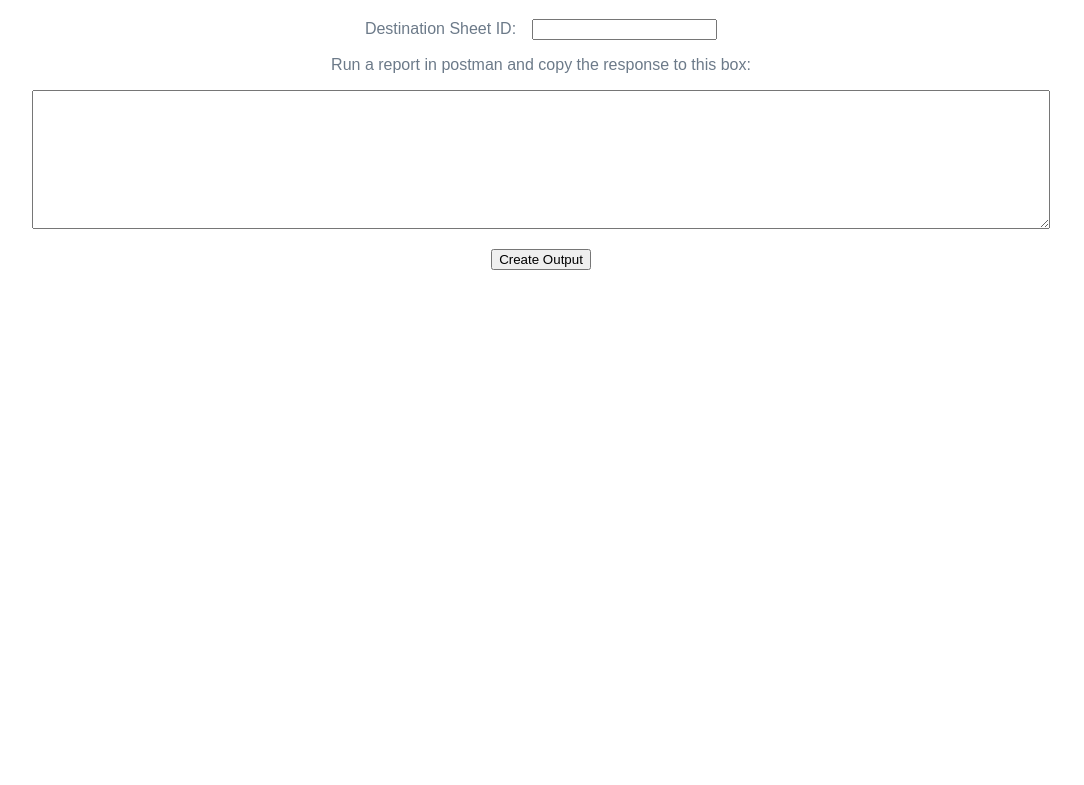
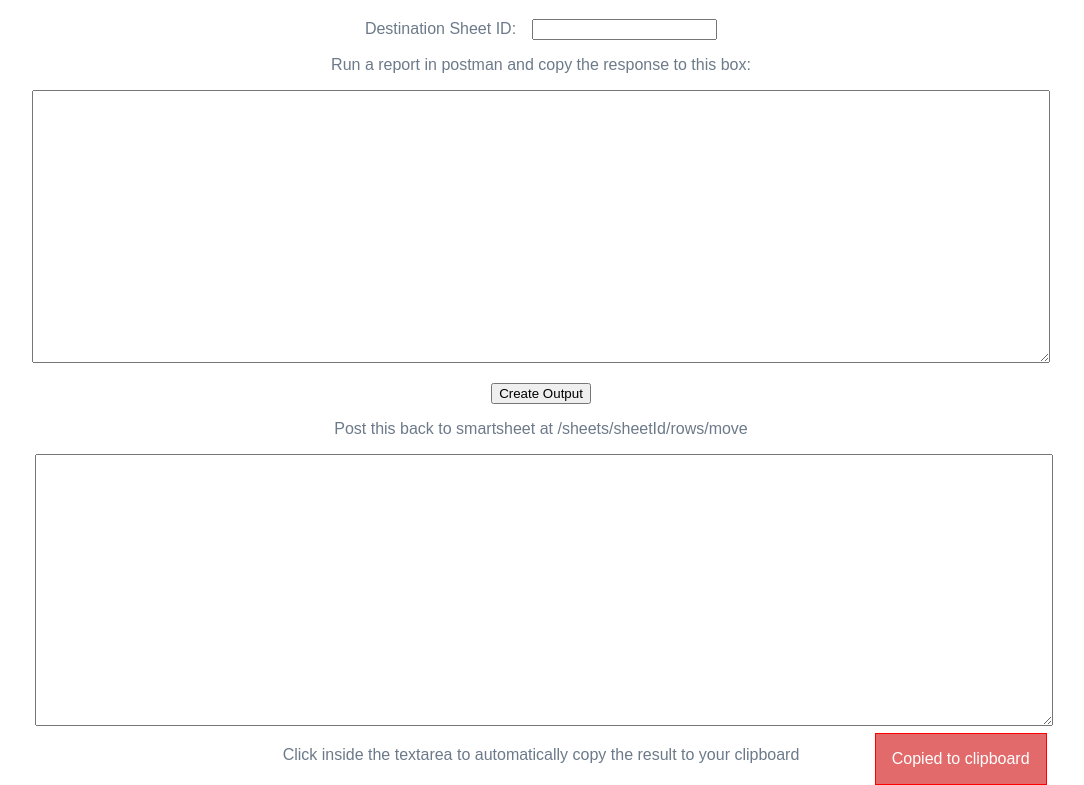
Before and after one commit to JamieDixon/postman-generator, a React app: page / in a window 1280 px wide. Shown: the part 61-846 px from the top of the page, without its empty margins (99-1183 px from the left). Before the commit the page ends 800 px from the top, so only its background shows below. Built offline with nearby package versions, Linux system fonts and the light colour scheme.

Commit message:
Add notice when result copied to clipboard

```diff
--- a/src/index.js
+++ b/src/index.js
@@ -8,6 +8,7 @@ function App() {
   const [input, setInput] = useState("");
   const [output, setOutput] = useState("");
   const [sheetId, setSheetId] = useState("");
+  const [copied, setCopied] = useState(true);
   const outputRef = useRef(null);
 
   const processInput = () => {
@@ -27,6 +28,9 @@ function App() {
   const copyOutput = () => {
     outputRef.current.select();
     document.execCommand("copy");
+    setCopied(true);
+
+    setTimeout(() => setCopied(false), 3000);
   };
 
   return (
@@ -41,7 +45,6 @@ function App() {
       />
       <p>Run a report in postman and copy the response to this box:</p>
       <textarea
-        className="report_result_box"
         id="postman-response"
         value={input}
         onChange={e => setInput(e.target.value)}
@@ -50,8 +53,8 @@ function App() {
       <p>
         <button onClick={processInput}>Create Output</button>
       </p>
-      {output && (
-        <div>
+      {true && (
+        <div className="output">
           <p>Post this back to smartsheet at /sheets/sheetId/rows/move</p>
           <textarea
             value={output}
@@ -60,6 +63,13 @@ function App() {
             id="postman-response"
             ref={outputRef}
           />
+          <p className={"notice" + (copied ? " active" : "")}>
+            Copied to clipboard
+          </p>
+          <p>
+            Click inside the textarea to automatically copy the result to your
+            clipboard
+          </p>
         </div>
       )}
     </div>
--- a/src/styles.css
+++ b/src/styles.css
@@ -4,9 +4,36 @@
   color: #6c7a89;
 }
 
+.output {
+  position: relative;
+  width: 80%;
+  margin: 0 auto;
+}
+
+.notice {
+  opacity: 0;
+  position: absolute;
+  bottom: 0em;
+  right: 0;
+  border: 1px solid red;
+  background: #e26a6a;
+  color: #ffffff;
+  padding: 1em;
+  transition: all 0.5s;
+}
+
+.notice.active {
+  opacity: 1;
+  bottom: -2.3em;
+}
+
 .report_result_box {
+  width: 100%;
+}
+
+textarea {
   width: 80%;
-  height: 10em;
+  height: 20em;
 }
 
 label {
```
